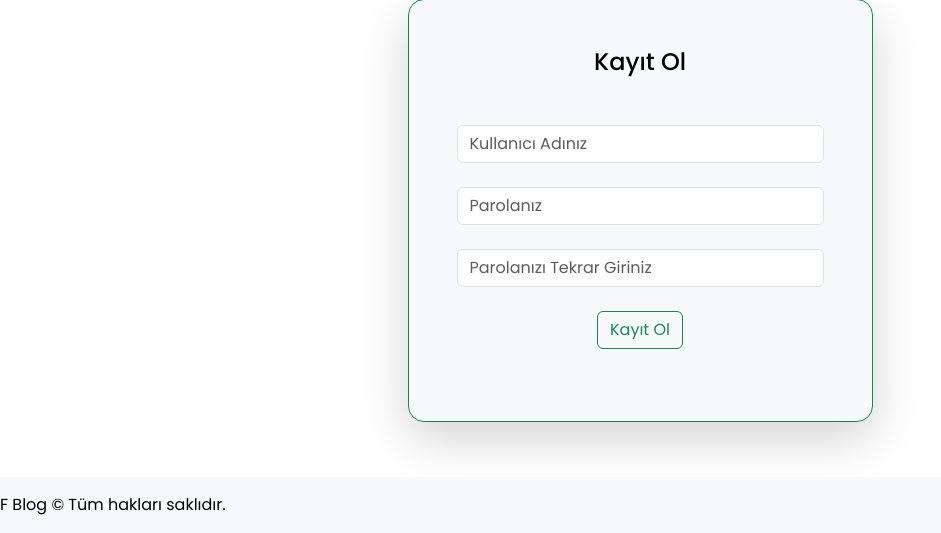
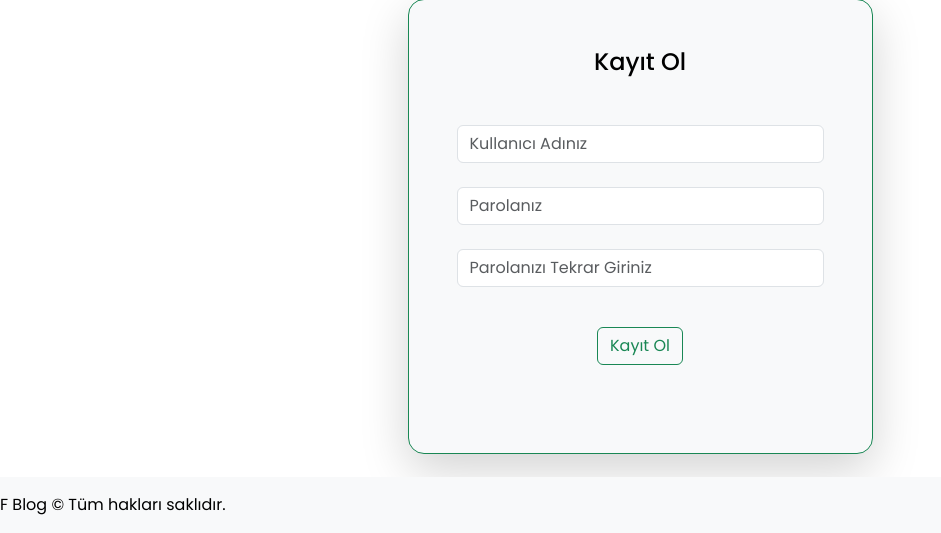
Before and after one commit to Furkaninzz/MyProject, a PHP site: page /index.php?page=singup in a window 1280 px wide. Shown: the part 267-800 px from the top of the page, without its empty margins (0-941 px from the left). Run offline with PHP 8.4, Linux system fonts and the light colour scheme; some libraries are stand-ins or nearby versions.

Commit message:
login, singup and navbar icons
Biraz değiştirdim.

```diff
--- a/assets/css/login.css
+++ b/assets/css/login.css
@@ -24,3 +24,8 @@
 #singup h4{
     margin-bottom: 48px !important;
 }
+
+.buttn{
+	margin-top: 1rem;
+	margin-bottom: 1rem;
+}
--- a/index.php
+++ b/index.php
@@ -51,8 +51,8 @@ if ($_GET) {
               <i class="uil uil-user fs-3"></i>
               </a>
               <ul class="dropdown-menu">
-                <li><a class="dropdown-item" href="index.php?page=login"><i class="uil uil-chat-bubble-user"></i> Giriş Yap</a></li>
-                <li><a class="dropdown-item" href="index.php?page=singup"><i class="uil uil-user-plus"></i> Kayıt Ol</a></li>
+                <li><a class="dropdown-item" href="index.php?page=login"><i class="uil uil-chat-bubble-user fs-2"></i> Giriş Yap</a></li>
+                <li><a class="dropdown-item" href="index.php?page=singup"><i class="uil uil-user-plus fs-2"></i> Kayıt Ol</a></li>
                 <li>
                   <hr class="dropdown-divider">
                 </li>
--- a/login.html
+++ b/login.html
@@ -4,7 +4,7 @@
             <div><h4>Giriş Yap</h4></div>
             <div><input class="form-control" type="text" name="username" id="username" placeholder="Kullanıcı Adınız"></div>
             <div><input class="form-control" type="password" name="password" id="password" placeholder="Parolanız"></div>
-            <div><button class="btn btn-outline-success">Giriş Yap</button></div>
+            <div><button class="btn buttn btn-outline-success">Giriş Yap</button></div>
         </div>
 
     </div>
--- a/singup.html
+++ b/singup.html
@@ -5,7 +5,7 @@
             <div><input class="form-control" type="text" name="username" id="username" placeholder="Kullanıcı Adınız"></div>
             <div><input class="form-control" type="password" name="password" id="password" placeholder="Parolanız"></div>
             <div><input class="form-control" type="password" name="password" id="password" placeholder="Parolanızı Tekrar Giriniz"></div>
-            <div><button class="btn btn-outline-success">Kayıt Ol</button></div>
+            <div><button class="btn buttn btn-outline-success">Kayıt Ol</button></div>
         </div>
 
     </div>
```
